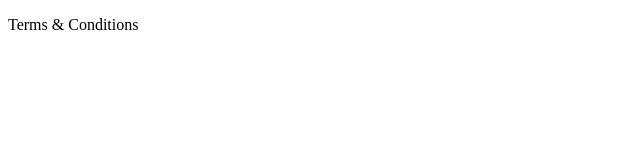
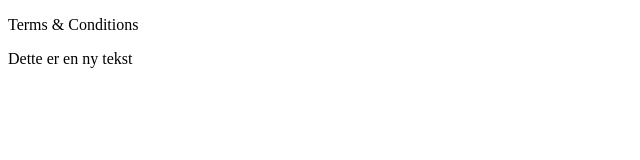
Before and after one commit to Mocph/Test, a plain HTML site: page index.html in a window 1280 px wide. Shown: the whole page, without its empty margins (0-640 px from the left). Drawn offline with Linux system fonts and the light colour scheme.

Commit message:
Tilføjet ny footer tekst

```diff
--- a/index.html
+++ b/index.html
@@ -8,6 +8,7 @@
 <body>
     <footer>
         <p>Terms & Conditions</p>
+        <p>Dette er en ny tekst</p>
     </footer>
 </body>
 </html>
```
